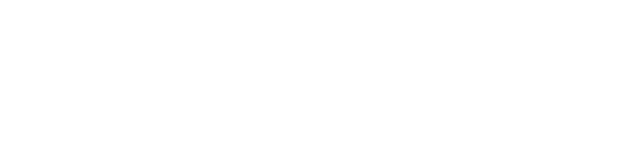
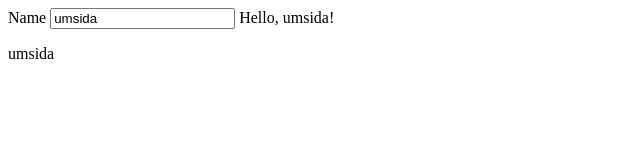
Before and after one commit to thio92/thio92.github.io, a plain HTML site: page index.html in a window 1280 px wide. Shown: the whole page, without its empty margins (0-640 px from the left). Drawn offline with nearby package versions, Linux system fonts and the light colour scheme.

Commit message:
Update index.html

```diff
--- a/index.html
+++ b/index.html
@@ -1,7 +1,7 @@
 <html ng-app>
 <head>
  <title>Hello, Umsida</title>
-<script type="text/javascript" src="https://ajax.googleapis.com/ajax/libs/angularjs/1.2.10/angular.min.js">
+<script type="text/javascript" src="https://ajax.googleapis.com/ajax/libs/angularjs/1.2.10/angular.min.js"></script>
 </head>
 <body ng-init="name='umsida'">
  <label>Name</label>
```
